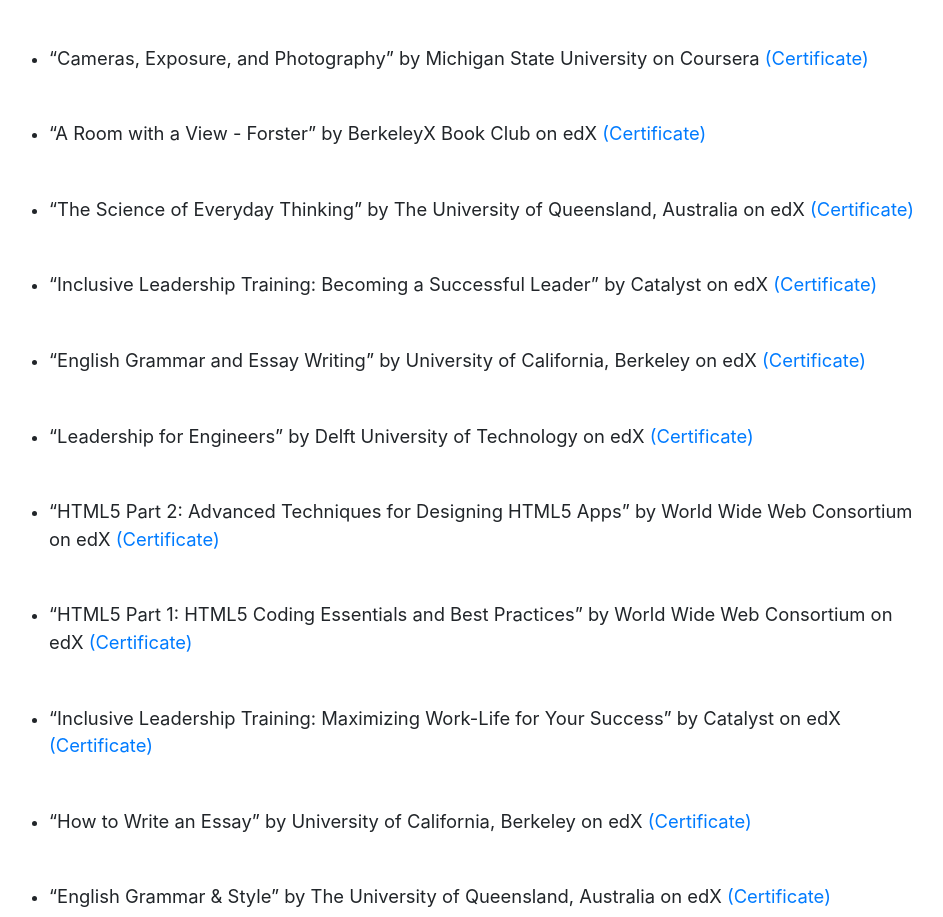
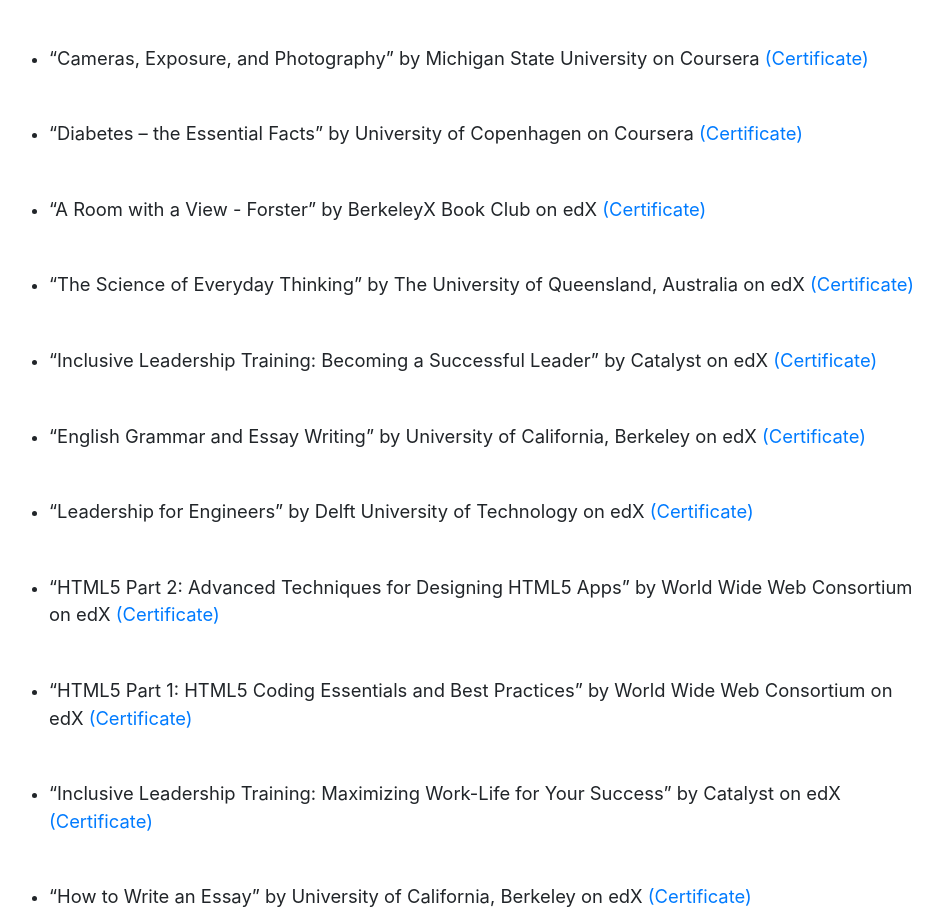
Before and after one commit to kasid-47/kasid-47.github.io, a website with bundled scripts: page index.html in a window 1280 px wide. Shown: the part 4463-5380 px from the top of the page, without its empty margins (311-1254 px from the left). Built offline with nearby package versions, Linux system fonts and the light colour scheme; a web font is replaced by a local one.

Commit message:
Added certificate
Added certificate for the course Diabetes – the Essential Facts by University of Copenhagen

```diff
--- a/index.html
+++ b/index.html
@@ -251,6 +251,9 @@
             <p class="lead mb-5">“Cameras, Exposure, and Photography” by Michigan State University on Coursera <a href="https://www.coursera.org/account/accomplishments/verify/5T29UUN3STAP">(Certificate)</a></p>
       </li>
 	  <li>
+            <p class="lead mb-5">“Diabetes – the Essential Facts” by University of Copenhagen on Coursera <a href="https://coursera.org/share/9aa1029f236f667616fa7f58f0e12086">(Certificate)</a></p>
+      </li>
+	  <li>
             <p class="lead mb-5">“A Room with a View - Forster” by BerkeleyX Book Club on edX <a href="https://courses.edx.org/certificates/81b21eaccb7745e491ac223962de0b7c">(Certificate)</a></p>
       </li>
 	  <li>
```
